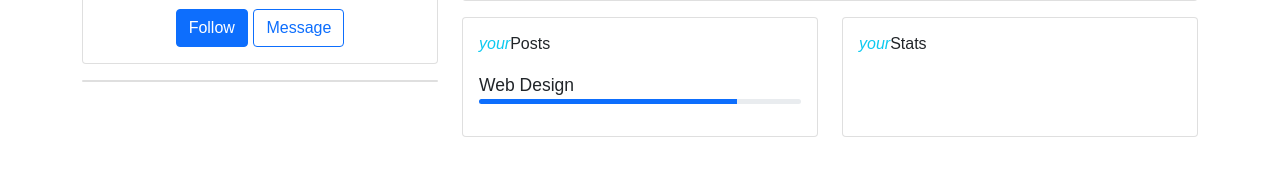
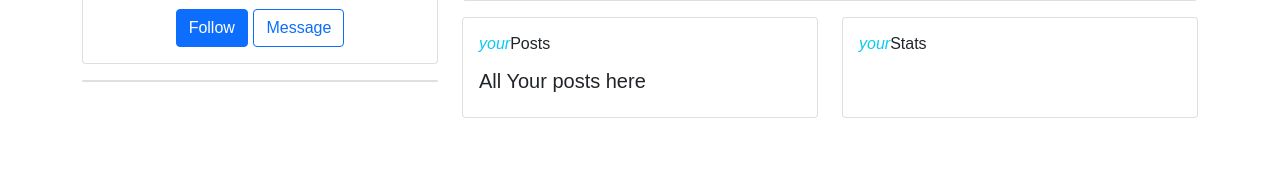
Before and after one commit to jiisanda/BlogitOrnot, a Django app: page /1/profile/ in a window 1280 px wide. Shown: the part 320-499 px from the top of the page. Run offline with Django 3.2, Linux system fonts and the light colour scheme; tables that the repository leaves empty hold one stand-in row (values such as "Sample post").

Commit message:
update user_profile.html

```diff
--- a/templates/userauthapp/user_profile.html
+++ b/templates/userauthapp/user_profile.html
@@ -111,18 +111,8 @@
           <div class="card h-100">
             <div class="card-body">
               <h6 class="d-flex align-items-center mb-3"><i class="material-icons text-info mr-2">your</i>Posts</h6>
-              {% for post in posts %}
-
-                Username: {{ post.writer.username }}
-                Post: {{ post.title }}
-
-              <br>
-
-          {% endfor %}
-              <small>Web Design</small>
-              <div class="progress mb-3" style="height: 5px">
-                <div class="progress-bar bg-primary" role="progressbar" style="width: 80%" aria-valuenow="80" aria-valuemin="0" aria-valuemax="100"></div>
-              </div>
+              {% comment %} Add Posts Here {% endcomment %}
+              <h5>All Your posts here</h5>
             </div>
           </div>
         </div>
```
